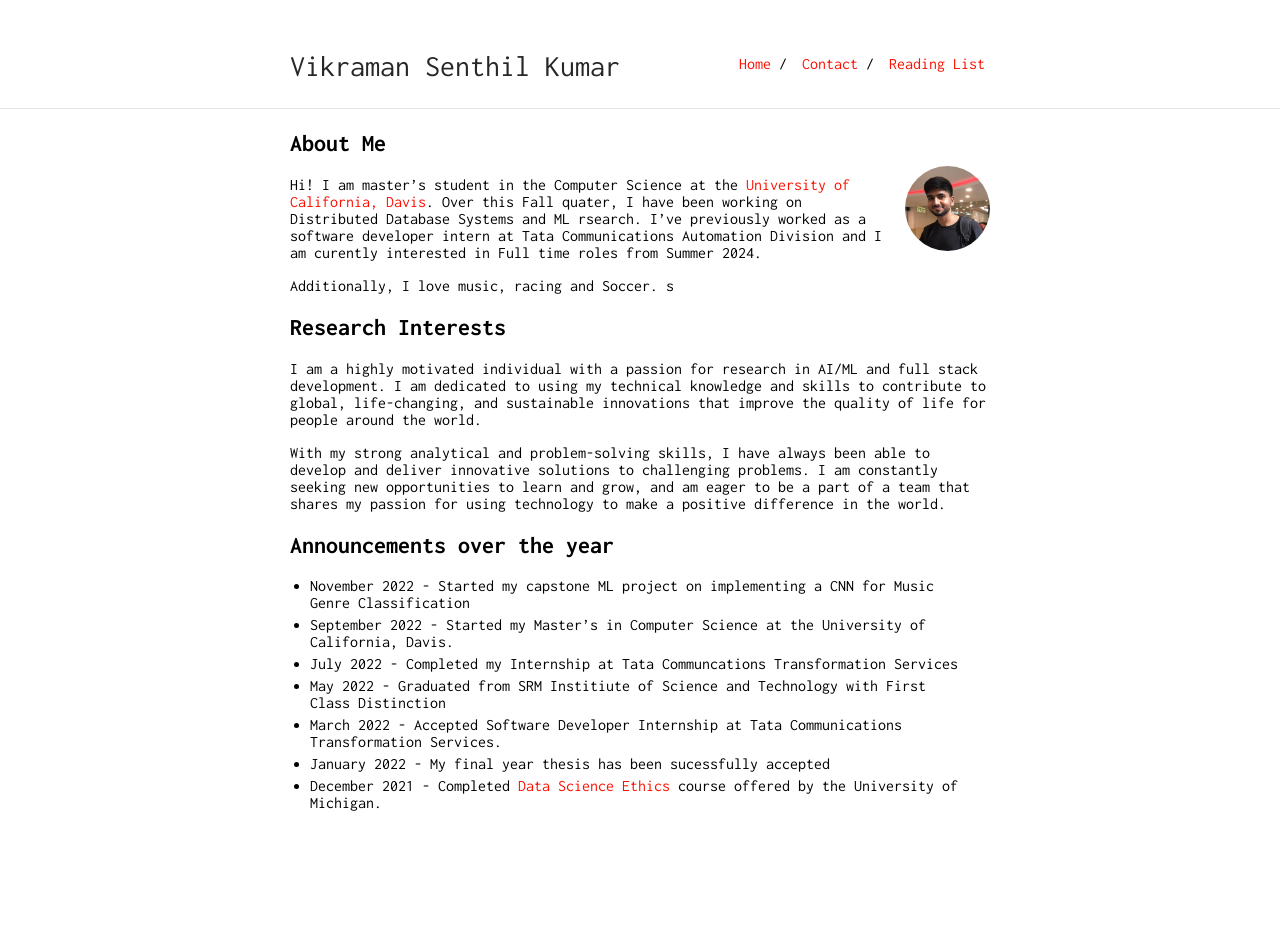
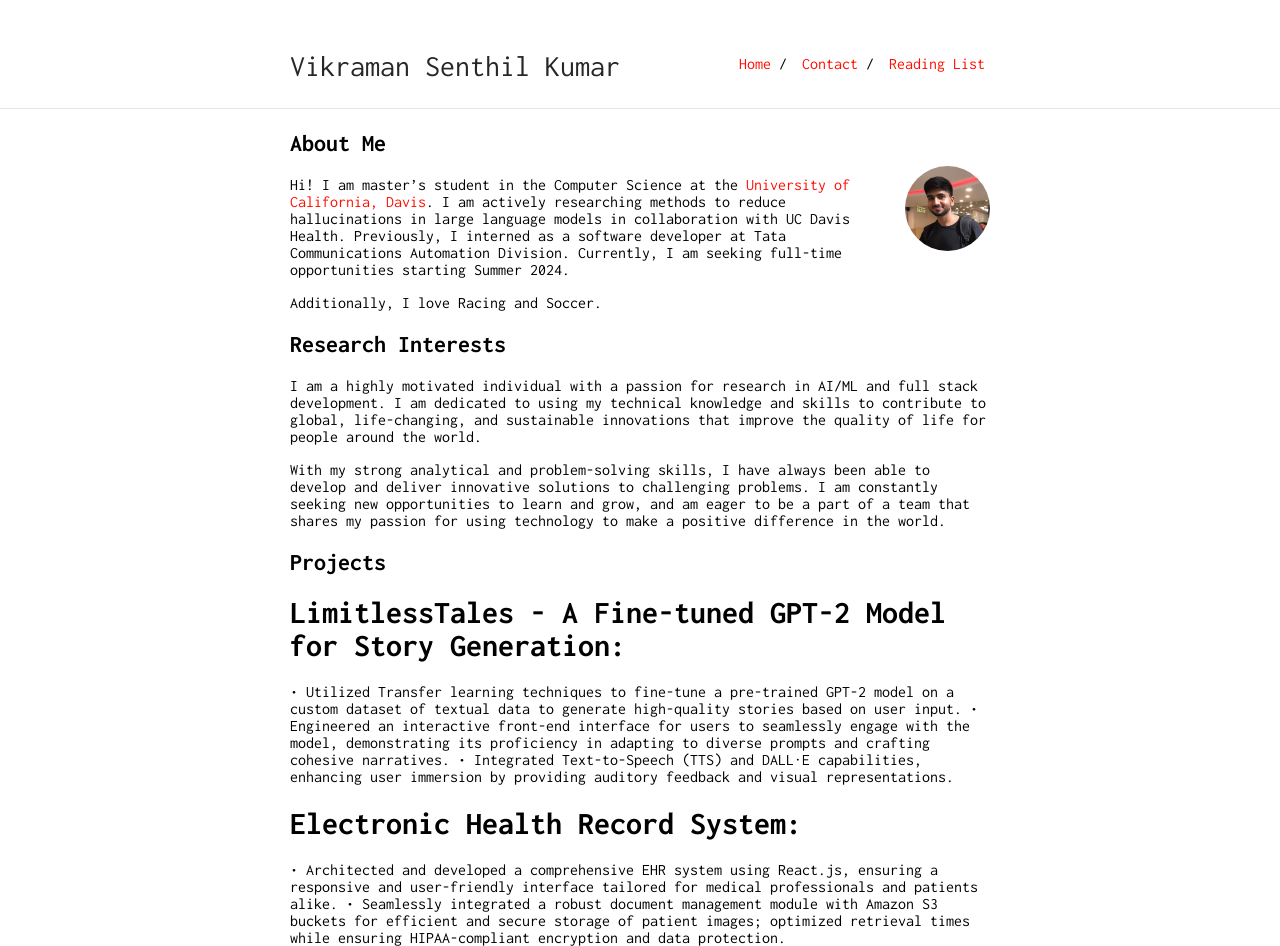
Before and after one commit to Vikramansen/vikramansen.github.io, a Jekyll site: the page built from index.md, in a window 1280 px wide. Built offline with Jekyll 4.4.1, drawn with Linux system fonts in a browser that asks for light colours; our own code applies the rules of GitHub Pages for plain Markdown files; before the commit the page ends 900 px from its top, so only the background shows below that.

Commit message:
update v2

```diff
--- a/index.md
+++ b/index.md
@@ -6,11 +6,9 @@ layout: default
 
 <img class="profile-picture" src="website_image.jpg">
 
-Hi! I am master's student in the Computer Science at the [University of California, Davis](https://www.ucdavis.edu). Over this Fall quater, I have been working on Distributed Database Systems and ML rsearch.
-I've previously worked as a software developer intern at Tata Communications Automation Division and I am curently interested in Full time roles from Summer 2024.
+Hi! I am master's student in the Computer Science at the [University of California, Davis](https://www.ucdavis.edu). I am actively researching methods to reduce hallucinations in large language models in collaboration with UC Davis Health. Previously, I interned as a software developer at Tata Communications Automation Division. Currently, I am seeking full-time opportunities starting Summer 2024.
 
-Additionally, I love music, racing and Soccer.
-s
+Additionally, I love Racing and Soccer.
 
 ## Research Interests
 
@@ -18,13 +16,15 @@ I am a highly motivated individual with a passion for research in AI/ML and full
 
 With my strong analytical and problem-solving skills, I have always been able to develop and deliver innovative solutions to challenging problems. I am constantly seeking new opportunities to learn and grow, and am eager to be a part of a team that shares my passion for using technology to make a positive difference in the world.
 
-## Announcements over the year
+## Projects
 
-- November 2022 - Started my capstone ML project on implementing a CNN for Music Genre Classification
-- September 2022 - Started my Master's in Computer Science at the University of California, Davis.
-- July 2022 - Completed my Internship at Tata Communcations Transformation Services
-- May 2022 - Graduated from SRM Institiute of Science and Technology with First Class Distinction
-- March 2022 - Accepted Software Developer Internship at Tata Communications Transformation Services.
-- January 2022 - My final year thesis has been sucessfully accepted
-- December 2021 - Completed [Data Science Ethics](https://www.coursera.org/account/accomplishments/verify/Q67EG39EXSDH?utm_source=link&utm_medium=certificate&utm_content=cert_image&utm_campaign=sharing_cta&utm_product=course) course offered by the
-  University of Michigan.
+# LimitlessTales - A Fine-tuned GPT-2 Model for Story Generation:
+
+• Utilized Transfer learning techniques to fine-tune a pre-trained GPT-2 model on a custom dataset of textual data to generate high-quality stories based on user input.
+• Engineered an interactive front-end interface for users to seamlessly engage with the model, demonstrating its proficiency in adapting to diverse prompts and crafting cohesive narratives.
+• Integrated Text-to-Speech (TTS) and DALL·E capabilities, enhancing user immersion by providing auditory feedback and visual representations.
+
+# Electronic Health Record System:
+
+• Architected and developed a comprehensive EHR system using React.js, ensuring a responsive and user-friendly interface tailored for medical professionals and patients alike.
+• Seamlessly integrated a robust document management module with Amazon S3 buckets for efficient and secure storage of patient images; optimized retrieval times while ensuring HIPAA-compliant encryption and data protection.
```
